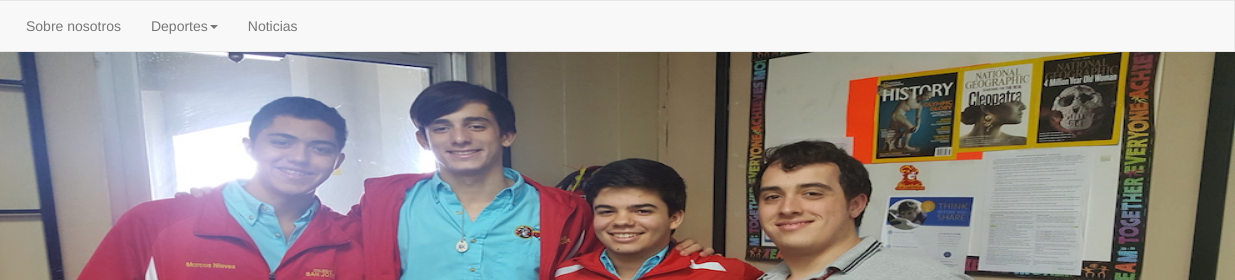
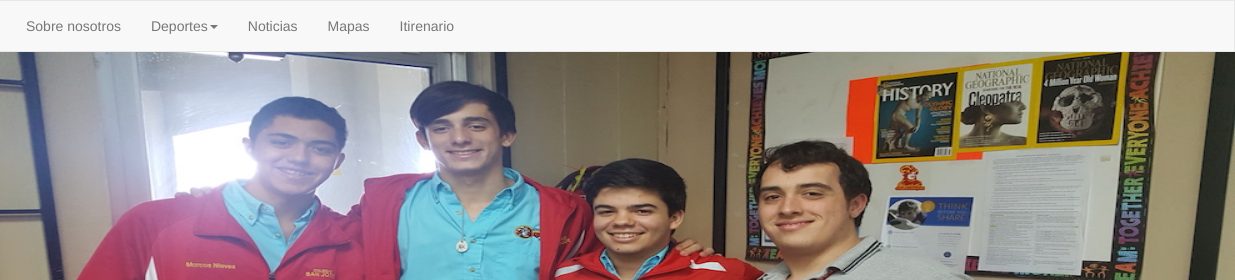
Before and after one commit to markbookk/CSJSportNews, a website: page about.html in a window 1280 px wide. Shown: the top 280 px of the page, 45-1280 px from the left. Drawn offline with nearby package versions, Linux system fonts and the light colour scheme.

Commit message:
Final tryhard mode. It has been good boys.

```diff
--- a/about.html
+++ b/about.html
@@ -65,6 +65,8 @@
                     </ul>
                 </li>
                 <li><a href="http://noticias.csjdeportes.tk">Noticias</a></li>
+                <li><a href="https://www.google.com.pr/maps/place/Colegio+San+José+de+R%C3%ADo+Piedras/@18.3960021,-66.0480337,17z/data=!3m1!4b1!4m5!3m4!1s0x8c0367d5554914f3:0x3d90a0f352a5c1d5!8m2!3d18.395997!4d-66.045845">Mapas</a></li>
+                <li><a href="itirenario.png">Itirenario</a></li>
             </ul>
         </div> <!-- /.navbar-collapse -->
     </div> <!-- /.container-fluid -->
```
Also changed, not shown: baloncesto.html (+2 -0 lines), beisbol.html (+2 -0 lines), bolos.html (+2 -0 lines), campotraviesa.html (+2 -0 lines), futbol.html (+2 -0 lines), futbol_sala.html (+2 -0 lines), golf.html (+2 -0 lines), main.html (+2 -0 lines), natacion.html (+2 -0 lines), pista_y_campo.html (+2 -0 lines), tenis.html (+2 -0 lines), tenis_de_mesa.html (+2 -0 lines), voleibol.html (+2 -0 lines), voleibol_playa.html (+2 -0 lines).
